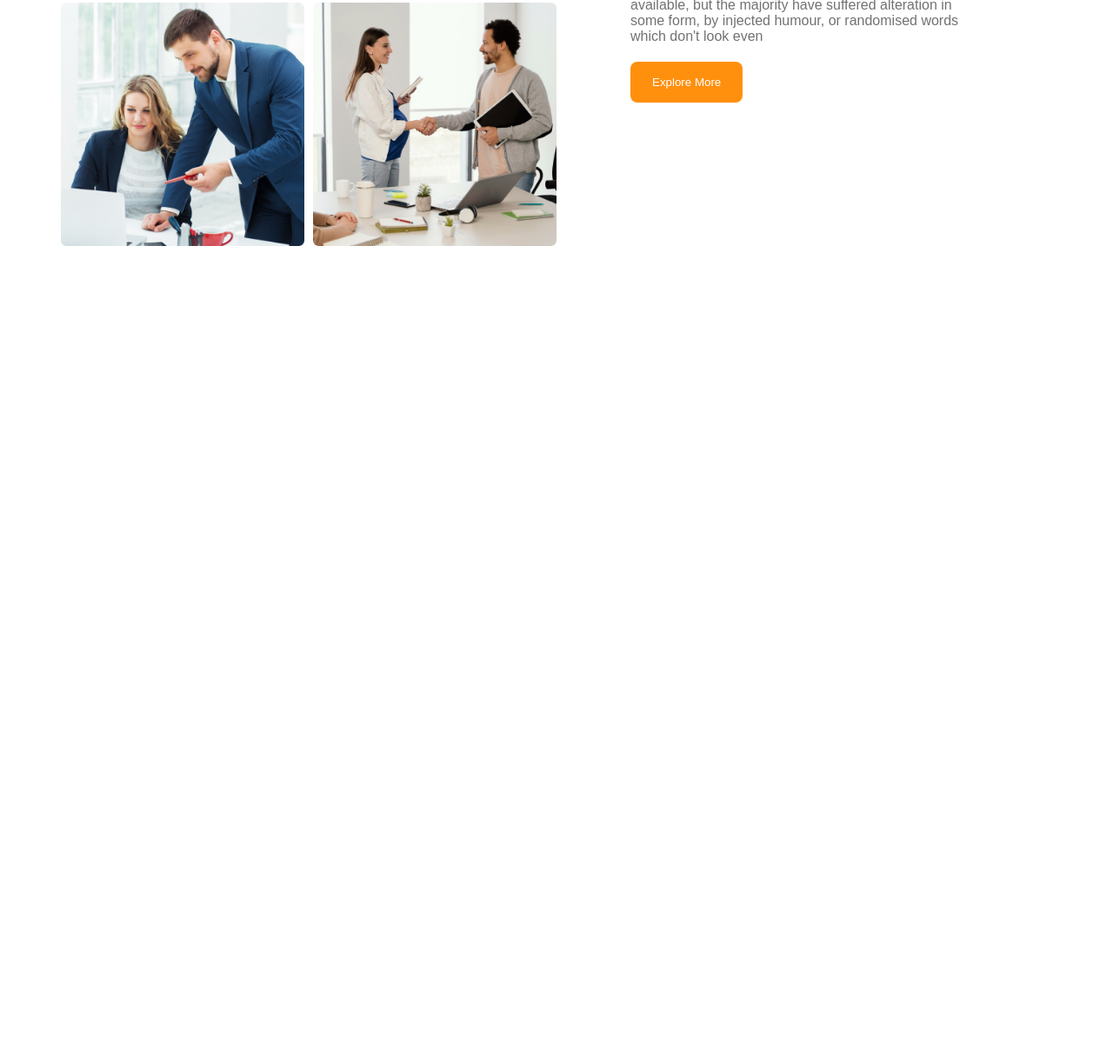
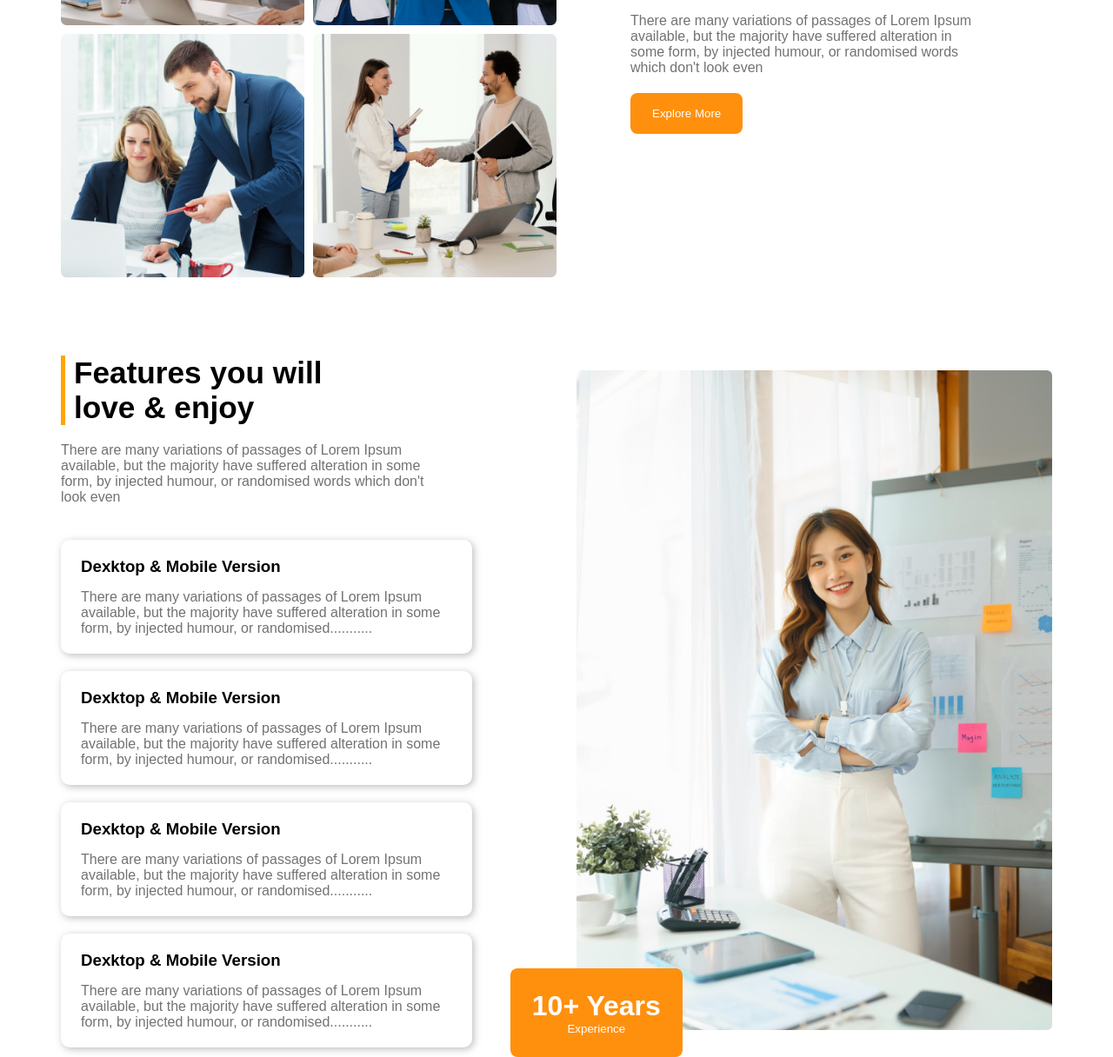
Before and after one commit to shahadatmozumder75/architect-website, a plain HTML site: page index.html in a window 1280 px wide. Shown: the part 1368-2584 px from the top of the page at 87% size. Before the commit the page ends 1741 px from the top, so only its background shows below. Drawn offline with Linux system fonts and the light colour scheme.

Commit message:
added enjoy section with fully responsiveness

```diff
--- a/index.html
+++ b/index.html
@@ -55,6 +55,45 @@
     </div>
 </section>
 
+<section id="enjoy">
+
+<div class="enjoy-box-container">
+    <div class="enjoy-text">
+        <h1 class="enjoy-title">Features you will <br>
+             love & enjoy</h1>
+             <p class="enjoy-desc">There are many variations of passages of Lorem Ipsum available, but the majority have suffered alteration in some form, by injected humour, or randomised words which don't look even</p>
+    </div>
+
+    <div class="enjoy-box">
+        <h3 class="enjoy-box-title">Dexktop & Mobile Version</h3>
+        <p class="enjoy-box-desc">There are many variations of passages of Lorem Ipsum available, but the majority have suffered alteration in some form, by injected humour, or randomised...........</p>
+    </div>
+    <div class="enjoy-box">
+        <h3 class="enjoy-box-title">Dexktop & Mobile Version</h3>
+        <p class="enjoy-box-desc">There are many variations of passages of Lorem Ipsum available, but the majority have suffered alteration in some form, by injected humour, or randomised...........</p>
+    </div>
+    <div class="enjoy-box">
+        <h3 class="enjoy-box-title">Dexktop & Mobile Version</h3>
+        <p class="enjoy-box-desc">There are many variations of passages of Lorem Ipsum available, but the majority have suffered alteration in some form, by injected humour, or randomised...........</p>
+    </div>
+    <div class="enjoy-box">
+        <h3 class="enjoy-box-title">Dexktop & Mobile Version</h3>
+        <p class="enjoy-box-desc">There are many variations of passages of Lorem Ipsum available, but the majority have suffered alteration in some form, by injected humour, or randomised...........</p>
+    </div>
+
+
+</div>
+
+<div class="enjoy-image">
+    <img src="images/architect.png" alt="">
+    <button class="btn experience">
+        <span class="years">10+ Years</span> <br>
+        <span class="btn-ex">Experience</span>
+    </button>
+</div>
+
+</section>
+
 
 </body>
 </html>
--- a/styles.css
+++ b/styles.css
@@ -13,6 +13,8 @@ body{
 p{
     color: #727272;
     font-size: 1rem;
+    text-align: l;
+    max-width: 427px;
 }
 
 
@@ -134,11 +136,81 @@ h2.feature-tit {
 }
 
 
+/* enjoy section */
+
+
+#enjoy{
+    max-width: 1140px;
+    margin: 0 auto;
+    display: flex;
+    gap: 90px;
+    align-items: center;
+    justify-content: space-between;
+}
+.enjoy-image img{
+    width: 100%;
+}
+.enjoy-box-container{
+    max-width: 50%;
+    display: flex;
+    flex-direction: column;
+    align-items: flex-start;
+    justify-content: center;
+    gap: 20px;
+}
+.enjoy-box{
+    box-shadow: 2px 2px 8px #80808087;
+    padding: 20px 23px;
+    border-radius: 10px;
+    max-width: 500px;
+}
+
+.enjoy-image {
+    max-width: 48%;
+    position: relative;
+}
+
+h1.enjoy-title {
+    font-size: 2.2rem;
+    font-weight: bolder;
+    border-left: 5px solid orange;
+    padding-left: 10px;
+    margin-bottom: 20px;
+}
+
+h1.enjoy-title {}
+
+h3.enjoy-box-title {
+    margin-bottom: 15px;
+}
+
+.enjoy-text {
+    margin-bottom: 20px;
+    /* max-width: 500px; */
+}
+span.years {
+    font-size: 2rem;
+    font-weight: bolder;
+    /* padding: 13px 10px; */
+}
+
+button.experience{
+    padding: 25px;
+    /* margin-left: -90px; */
+    position: absolute;
+    left: -76px;
+    bottom: -27px;
+    /* margin-bottom: 100px; */
+}
+
+
+
+
 /* small device */
 
 @media screen and (max-width:576px) {
 
-    nav, .nav-ul, #features{
+    nav, .nav-ul, #features, #enjoy{
         flex-direction: column;
     }
     .nav-ul{
@@ -160,6 +232,18 @@ h2.feature-tit {
     text-align: center;
  }
 
+.enjoy-box-container{
+    max-width: 80%;
+    margin:0 auto;
+}
+.enjoy-image{
+    max-width: 80%;
+    margin: 0 auto;
+}
+button.experience{
+    left: -50px;
+}
+
 }
 
 /* medium device */
@@ -171,10 +255,14 @@ h2.feature-tit {
 
     }
 
-    #features{
+    #features, #enjoy{
         flex-direction: column;
     }
     .feature-image-container{
         margin-bottom: 30px;
+        max-width: 60%;
+    }
+    .enjoy-box-container{
+        max-width: 60%;
     }
 }
```
